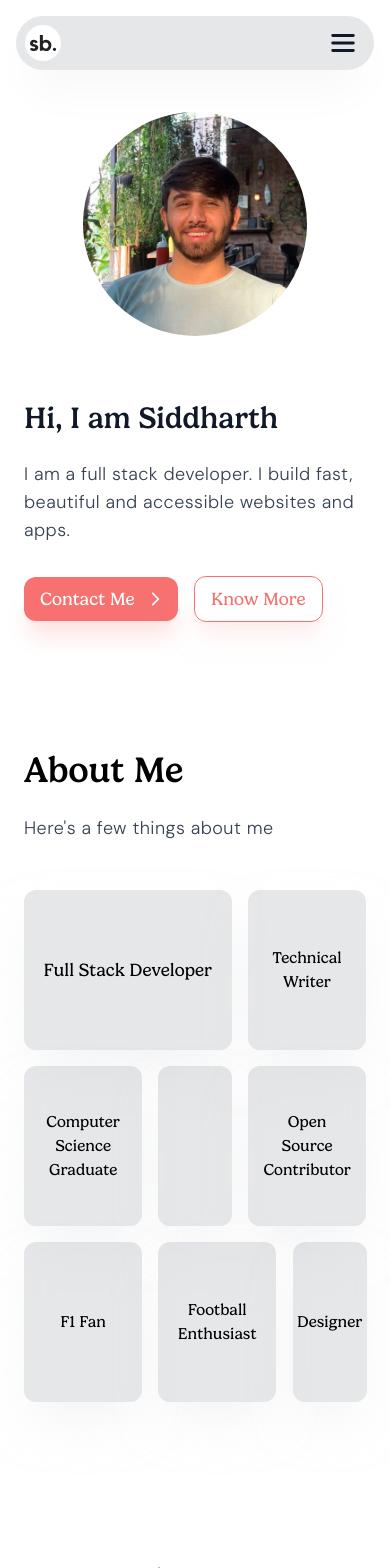
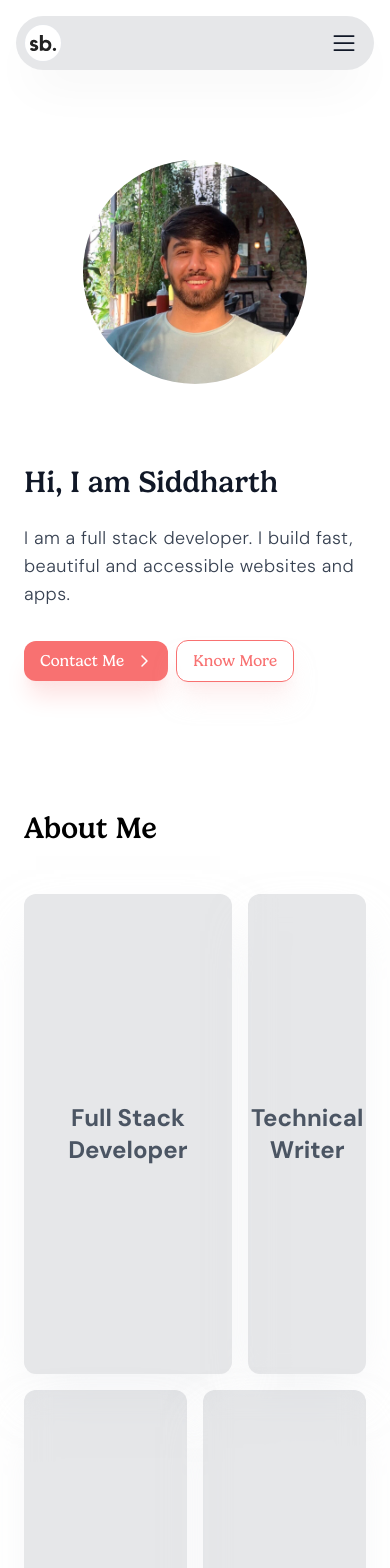
Before and after one commit to siddharthborderwala/siddharthborderwala.com, a Next.js app: page / in a window 390 px wide. Shown: the top 1568 px of the page. Built offline with nearby package versions, Linux system fonts and the light colour scheme; a web font is replaced by a local one.

Commit message:
progress

```diff
--- a/src/app/page.tsx
+++ b/src/app/page.tsx
@@ -8,8 +8,8 @@ import Siddharth from '~/images/siddharth-centered.jpg';
 export default function Home() {
   return (
     <>
-      <header className="w-constraint flex justify-between items-center py-8 sm:py-16 flex-col-reverse md:flex-row md:py-24">
-        <div>
+      <header className="w-constraint flex gap-8 sm:gap-16 justify-between items-center py-8 sm:py-16 flex-col-reverse md:flex-row md:py-24">
+        <div className="flex-[3]">
           <FadeInSection>
             <h1 className="font-serif text-3xl sm:text-5xl font-medium text-gray-900">
               Hi, I am Siddharth
@@ -21,7 +21,7 @@ export default function Home() {
               accessible websites and apps.
             </Text>
           </FadeInSection>
-          <div className="flex items-center justify-start gap-4">
+          <div className="flex items-center justify-start gap-2 sm:gap-4">
             <FadeInSection delay={0.2}>
               <LinkCTA href="/contact" label="Contact Me" />
             </FadeInSection>
@@ -30,38 +30,35 @@ export default function Home() {
             </FadeInSection>
           </div>
         </div>
-        <FadeInSection className="md:ml-16 rounded-full flex-shrink-0">
+        <FadeInSection className="flex-[2] w-full flex items-center justify-center flex-shrink-0 py-12 sm:py-auto">
           <Image
             alt="Siddharth Borderwala"
             src={Siddharth}
-            className="border-none rounded-full w-56 md:w-96 mb-16 md:mb-auto shadow-red-100/50 hover:shadow-red-200/50 active:shadow-red-200/50"
+            className="border-none rounded-full w-56 md:w-64 lg:w-72 md:mb-auto shadow-red-100/50 hover:shadow-red-200/50 active:shadow-red-200/50"
           />
         </FadeInSection>
       </header>
       <main className="w-constraint mt-16 pb-20 sm:pb-32">
         <section id="about" className="pt-8">
           <FadeInSection>
-            <h3 className="text-4xl font-medium">About Me</h3>
-          </FadeInSection>
-          <FadeInSection>
-            <Text>Here&apos;s a few things about me</Text>
+            <h3 className="text-3xl sm:text-4xl font-medium">About Me</h3>
           </FadeInSection>
           <div
             className="grid gap-4 mt-12"
             style={{
               gridTemplateColumns: `repeat(8, 1fr)`,
-              gridTemplateRows: 'repeat(3, 10rem)',
+              gridTemplateRows: 'repeat(3, 30rem)',
             }}
           >
             <FadeInSection
-              delay={0.3}
+              delay={0.2}
               className="w-full h-full p-4 flex items-center justify-center bg-gray-900/10 backdrop-blur-md rounded-xl shadow-2xl shadow-gray-200/50"
               style={{
                 gridColumn: '1 / 6',
                 gridRow: '1 / 2',
               }}
             >
-              <p className="text-center text-lg font-serif">
+              <p className="text-center text-2xl font-sans font-bold text-gray-600">
                 Full Stack Developer
               </p>
             </FadeInSection>
@@ -73,76 +70,63 @@ export default function Home() {
                 gridRow: '1 / 2',
               }}
             >
-              <p className="text-center font-serif">Technical Writer</p>
+              <p className="text-center text-2xl font-sans font-bold text-gray-600">
+                Technical Writer
+              </p>
             </FadeInSection>
             <FadeInSection
               delay={0.4}
               className="w-full h-full p-4 flex items-center justify-center bg-gray-900/10 backdrop-blur-md rounded-xl shadow-2xl shadow-gray-200/50"
               style={{
-                gridColumn: '1 / 4',
+                gridColumn: '1 / 5',
                 gridRow: '2 / 3',
               }}
             >
-              <p className="text-center font-serif">
+              <p className="text-center text-2xl font-sans font-bold text-gray-600">
                 Computer Science Graduate
               </p>
             </FadeInSection>
             <FadeInSection
-              delay={0.4}
-              className="w-full h-full flex items-center justify-center bg-gray-900/10 backdrop-blur-md rounded-xl shadow-2xl shadow-gray-200/50"
-              style={{
-                gridColumn: '4 / 6',
-                gridRow: '2 / 3',
-                // backgroundImage: `url(${Sid.src})`,
-                backgroundSize: '150%',
-                backgroundPosition: 'center 30%',
-              }}
-            ></FadeInSection>
-            <FadeInSection
-              delay={0.4}
+              delay={0.1}
               className="w-full h-full p-4 flex items-center justify-center bg-gray-900/10 backdrop-blur-md rounded-xl shadow-2xl shadow-gray-200/50"
               style={{
-                gridColumn: '6 / 9',
+                gridColumn: '5 / 9',
                 gridRow: '2 / 3',
               }}
             >
-              <p className="text-center font-serif">Open Source Contributor</p>
+              <p className="text-center text-2xl font-sans font-bold text-gray-600">
+                Open Source Contributor
+              </p>
             </FadeInSection>
             <FadeInSection
-              delay={0.6}
+              delay={0.2}
               className="w-full h-full p-4 flex items-center justify-center bg-gray-900/10 backdrop-blur-md rounded-xl shadow-2xl shadow-gray-200/50"
               style={{
                 gridColumn: '1 / 4',
                 gridRow: '3 / 4',
               }}
             >
-              <p className="text-center font-serif">F1 Fan</p>
+              <p className="text-center text-2xl font-sans font-bold text-gray-600">
+                Designer
+              </p>
             </FadeInSection>
             <FadeInSection
-              delay={0.6}
+              delay={0.3}
               className="w-full h-full p-4 flex items-center justify-center bg-gray-900/10 backdrop-blur-md rounded-xl shadow-2xl shadow-gray-200/50"
               style={{
-                gridColumn: '4 / 7',
+                gridColumn: '4 / 9',
                 gridRow: '3 / 4',
               }}
             >
-              <p className="text-center font-serif">Football Enthusiast</p>
-            </FadeInSection>
-            <FadeInSection
-              delay={0.6}
-              className="w-full h-full p-4 flex items-center justify-center bg-gray-900/10 backdrop-blur-md rounded-xl shadow-2xl shadow-gray-200/50"
-              style={{
-                gridColumn: '7 / 9',
-                gridRow: '3 / 4',
-              }}
-            >
-              <p className="text-center font-serif">Designer</p>
+              <p className="text-center text-2xl font-sans font-bold text-gray-600">
+                F1 Fan and FIFA Enthusiast
+              </p>
             </FadeInSection>
           </div>
         </section>
         <section id="work" className="mt-32 pt-8">
           <FadeInSection>
-            <h3 className="text-4xl font-medium mb-12">My Work</h3>
+            <h3 className="text-3xl sm:text-4xl font-medium mb-12">My Work</h3>
           </FadeInSection>
           <FadeInSection delay={0.1}>
             <Text>
@@ -181,7 +165,7 @@ export default function Home() {
         </section>
         <section id="cta" className="mt-32 pt-8">
           <FadeInSection>
-            <h3 className="text-4xl font-medium mb-12">
+            <h3 className="text-3xl sm:text-4xl font-medium mb-12">
               Want to Work With Me?
             </h3>
           </FadeInSection>
--- a/src/components/footer/index.tsx
+++ b/src/components/footer/index.tsx
@@ -25,8 +25,8 @@ const Footer = () => {
             />
             <p className="sr-only">Siddharth Borderwala</p>
           </Link>
-          <div className="mt-8 sm:mt-20 flex items-center font-serif">
-            <Copyright />
+          <div className="mt-8 sm:mt-20 flex items-center font-serif text-gray-900">
+            <Copyright weight="bold" />
             <p className="ml-2">{year} Siddharth Borderwala</p>
           </div>
         </div>
--- a/src/components/link-cta/index.tsx
+++ b/src/components/link-cta/index.tsx
@@ -9,7 +9,7 @@ const LinkCTA: React.FC<{
   return (
     <Link
       href={href}
-      className={`group font-serif text-lg py-2 px-4 mt-8 inline-flex gap-3 items-center rounded-xl ${
+      className={`group font-serif text-md sm:text-lg py-2 px-4 mt-8 inline-flex gap-3 items-center rounded-xl ${
         isSecondary
           ? 'bg-transparent border border-red-400 text-red-400 shadow-red-100/50 hover:shadow-red-200/50 active:shadow-red-200/50'
           : 'bg-red-400 text-white shadow-red-100 hover:shadow-red-200 active:shadow-red-200'
@@ -17,7 +17,7 @@ const LinkCTA: React.FC<{
     >
       <span>{label}</span>
       {isSecondary ? null : (
-        <div className="relative w-4 h-4 mb-[2px]">
+        <div className="relative w-4 h-4">
           <CaretRight
             className="absolute inset-0 opacity-100 scale-100 group-hover:scale-0 transition-all group-hover:opacity-0 group-hover:translate-x-4"
             weight="bold"
--- a/src/components/navbar/index.tsx
+++ b/src/components/navbar/index.tsx
@@ -7,6 +7,7 @@ import { List, X } from '@phosphor-icons/react';
 import { motion, AnimatePresence } from 'framer-motion';
 
 import NavLink from './nav-link';
+import { Copyright } from '@phosphor-icons/react/dist/ssr';
 
 const navLinks = [
   {
@@ -43,6 +44,8 @@ const logo = (
 const MobileNav = () => {
   const [isOpen, setIsOpen] = useState(false);
 
+  const year = new Date().getFullYear();
+
   const handleLinkClick = useCallback(() => {
     setIsOpen(false);
   }, []);
@@ -57,7 +60,10 @@ const MobileNav = () => {
 
   return (
     <>
-      <motion.div className="mx-4 flex items-center p-2 justify-between bg-gray-900/10 backdrop-blur rounded-full shadow-2xl shadow-gray-900/5">
+      <motion.div
+        layoutId="floating-navbar"
+        className="mx-4 flex items-center p-2 justify-between bg-gray-900/10 backdrop-blur rounded-full shadow-2xl shadow-gray-900/5"
+      >
         <Link className="inline-block border rounded-full" href="/">
           {logo}
           <p className="sr-only">Siddharth Borderwala</p>
@@ -67,13 +73,27 @@ const MobileNav = () => {
           onClick={() => setIsOpen(true)}
           className="mr-2 text-gray-900"
         >
-          <List size="30" weight="bold" />
+          <motion.div>
+            <List size="28" />
+          </motion.div>
         </button>
       </motion.div>
       <AnimatePresence mode="wait">
         {isOpen ? (
-          <div className="fixed inset-0 h-screen w-screen z-[200] flex flex-col bg-gray-100">
-            <div className="mx-4 mt-4 flex items-center p-2 justify-between bg-gray-900/10 backdrop-blur rounded-full shadow-2xl shadow-gray-900/5">
+          <motion.div
+            className="fixed inset-0 h-screen w-screen z-[200] flex flex-col bg-gray-100"
+            initial={{ opacity: 0, y: 16 }}
+            animate={{ opacity: 1, y: 0 }}
+            exit={{ opacity: 0, y: 16 }}
+            transition={{
+              duration: 0.2,
+              ease: 'easeInOut',
+            }}
+          >
+            <motion.div
+              layoutId="floating-navbar"
+              className="mx-4 mt-4 flex items-center p-2 justify-between bg-gray-900/10 backdrop-blur rounded-full shadow-2xl shadow-gray-900/5"
+            >
               <Link className="inline-block border rounded-full" href="/">
                 {logo}
                 <p className="sr-only">Siddharth Borderwala</p>
@@ -83,26 +103,42 @@ const MobileNav = () => {
                 onClick={() => setIsOpen(false)}
                 className="mr-2 text-gray-900"
               >
-                <X size="30" weight="bold" />
-              </button>
-            </div>
-            <motion.nav
-              initial={{ opacity: 0, y: 16 }}
-              animate={{ opacity: 1, y: 0 }}
-              exit={{ opacity: 0, y: 16 }}
+                <motion.div
+                  initial={{ opacity: 0, rotate: -45, scale: 0.5 }}
+                  animate={{ opacity: 1, rotate: 0, scale: 1 }}
+                  exit={{ opacity: 0, rotate: -45, scale: 0.5 }}
                   transition={{
                     duration: 0.2,
                     ease: 'easeInOut',
                   }}
-              className="flex flex-col gap-6 items-center justify-center flex-grow mb-24"
                 >
+                  <X size="28" />
+                </motion.div>
+              </button>
+            </motion.div>
+            <motion.nav className="flex flex-col gap-6 items-center justify-center flex-grow mb-24">
               {navLinks.map(({ href, label }, index) => (
-                <NavLink key={index} href={href} onClick={handleLinkClick}>
+                <motion.div
+                  key={index}
+                  initial={{ opacity: 0, x: 16 }}
+                  animate={{ opacity: 1, x: 0 }}
+                  transition={{
+                    duration: 0.2,
+                    ease: 'easeIn',
+                    delay: 0.2 + index * 0.15,
+                  }}
+                >
+                  <NavLink href={href} onClick={handleLinkClick}>
                     {label}
                   </NavLink>
+                </motion.div>
               ))}
             </motion.nav>
+            <div className="flex items-center font-serif py-6 justify-center text-gray-700">
+              <Copyright weight="bold" />
+              <p className="ml-2">{year} Siddharth Borderwala</p>
             </div>
+          </motion.div>
         ) : null}
       </AnimatePresence>
     </>
```
Lines whose indentation alone changed are shown as unchanged.
